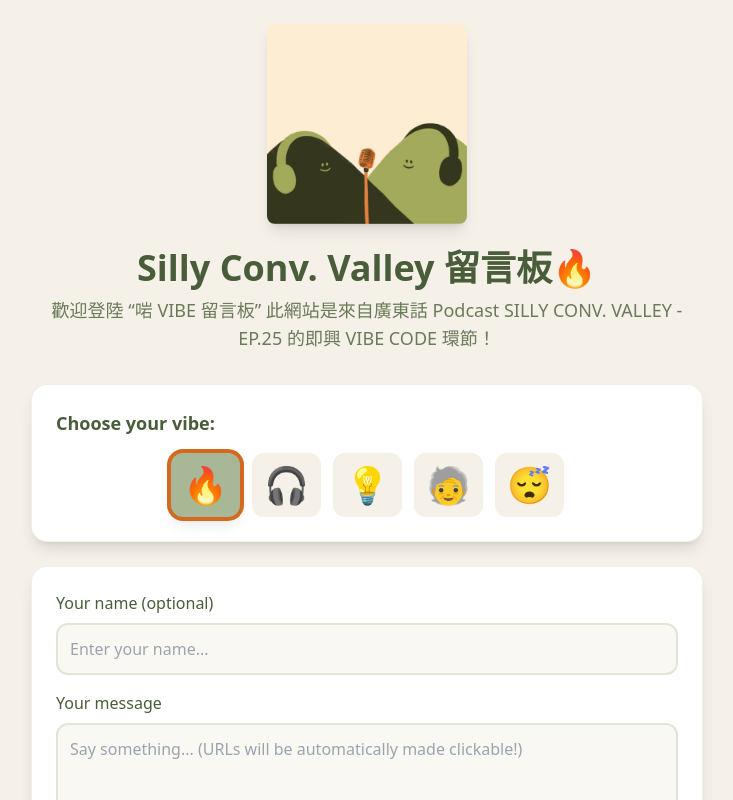
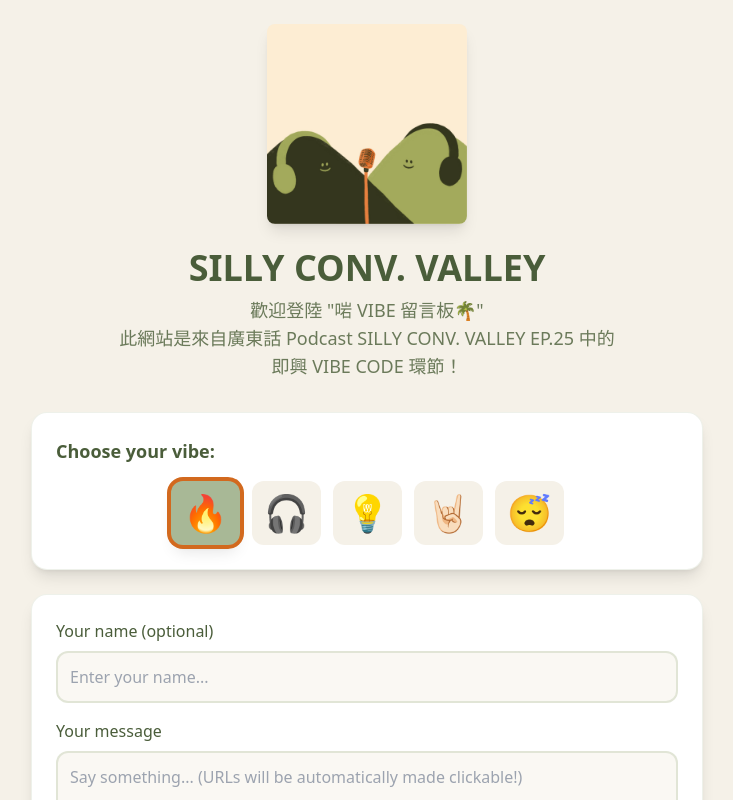
Before and after one commit to sillyconv-community/scv.stickerwall, a Next.js app in the folder stickerwall_v0/: page / in a window 1280 px wide. Shown: the top 800 px of the page, without its empty margins (273-1006 px from the left). Built offline with nearby package versions, Linux system fonts and the light colour scheme; no server answers; the database is empty.

Commit message:
updated intro

```diff
--- a/stickerwall_v0/app/page.tsx
+++ b/stickerwall_v0/app/page.tsx
@@ -30,7 +30,7 @@ export default function VibeWall() {
   const [vibes, setVibes] = useState<Vibe[]>([])
   const [showPopup, setShowPopup] = useState(false)
 
-  const emojis = ["🔥", "🎧", "💡", "🧓", "😴"]
+  const emojis = ["🔥", "🎧", "💡", "🤘🏻", "😴"]
 
   useEffect(() => {
     loadVibes()
@@ -90,8 +90,8 @@ export default function VibeWall() {
               className="mx-auto rounded-lg shadow-lg"
             />
           </div>
-          <h1 className="text-4xl font-bold text-olive-dark mb-2">Silly Conv. Valley 留言板🔥</h1>
-          <p className="text-olive text-lg">歡迎登陸 “啱 VIBE 留言板” 此網站是來自廣東話 Podcast SILLY CONV. VALLEY - EP.25 的即興 VIBE CODE 環節！</p>
+          <h1 className="text-4xl font-bold text-olive-dark mb-2">SILLY CONV. VALLEY</h1>
+          <p className="text-olive text-lg">歡迎登陸 "啱 VIBE 留言板🌴" <br /> 此網站是來自廣東話 Podcast SILLY CONV. VALLEY EP.25 中的 <br />即興 VIBE CODE 環節！</p>
         </div>
 
         {/* Emoji Selection */}
```
